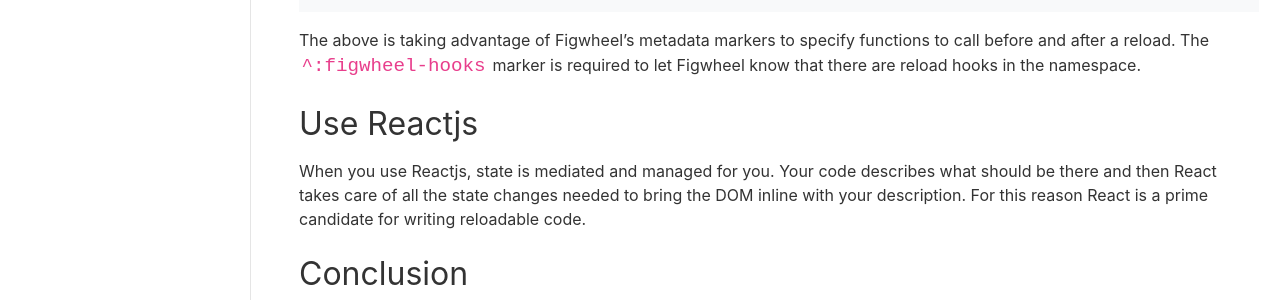
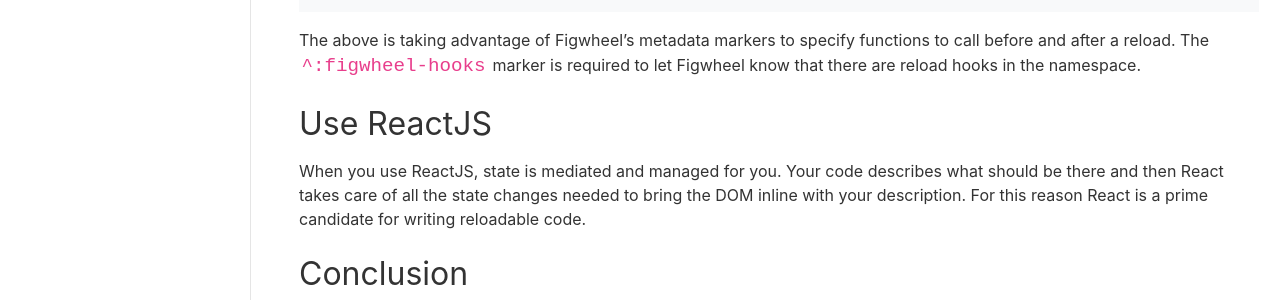
Before and after one commit to bhauman/figwheel-main, a Jekyll site: the page built from docs/docs/reloadable_code.md, in a window 1280 px wide and 900 px high, scrolled down 2395 px. Shown: the part 219-519 px from the top of the window. Built offline with Jekyll 4.4.1, drawn with Linux system fonts in a browser that asks for light colours; some of the changed text lies outside the part shown.

```diff
--- a/docs/docs/reloadable_code.md
+++ b/docs/docs/reloadable_code.md
@@ -38,7 +38,7 @@ The good news:
 
 * it is idiomatic in ClojureScript to write our functions so that they
   don't exhibit bad load time side-effects
-* Reactjs makes it trivial to work with the DOM in a declarative way
+* ReactJS makes it trivial to work with the DOM in a declarative way
   that is very reloadable
 
 The upshot is: if you are using React or one of the ClojureScript
@@ -150,9 +150,9 @@ specify functions to call before and after a reload. The
 `^:figwheel-hooks` marker is required to let Figwheel know that there
 are reload hooks in the namespace.
 
-## Use Reactjs
+## Use ReactJS
 
-When you use Reactjs, state is mediated and managed for you. Your code
+When you use ReactJS, state is mediated and managed for you. Your code
 describes what should be there and then React takes care of all the
 state changes needed to bring the DOM inline with your
 description. For this reason React is a prime candidate for writing
```
